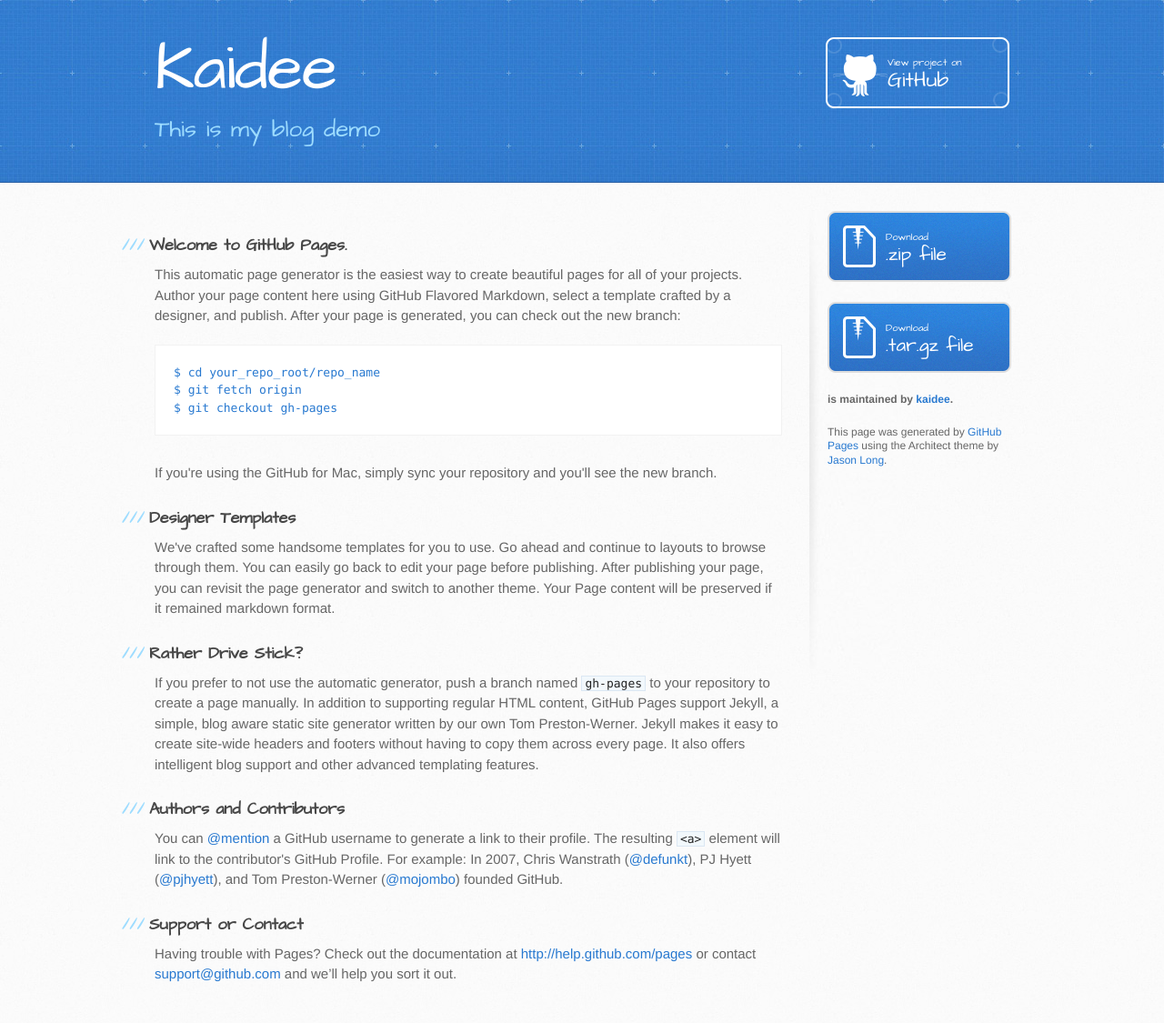
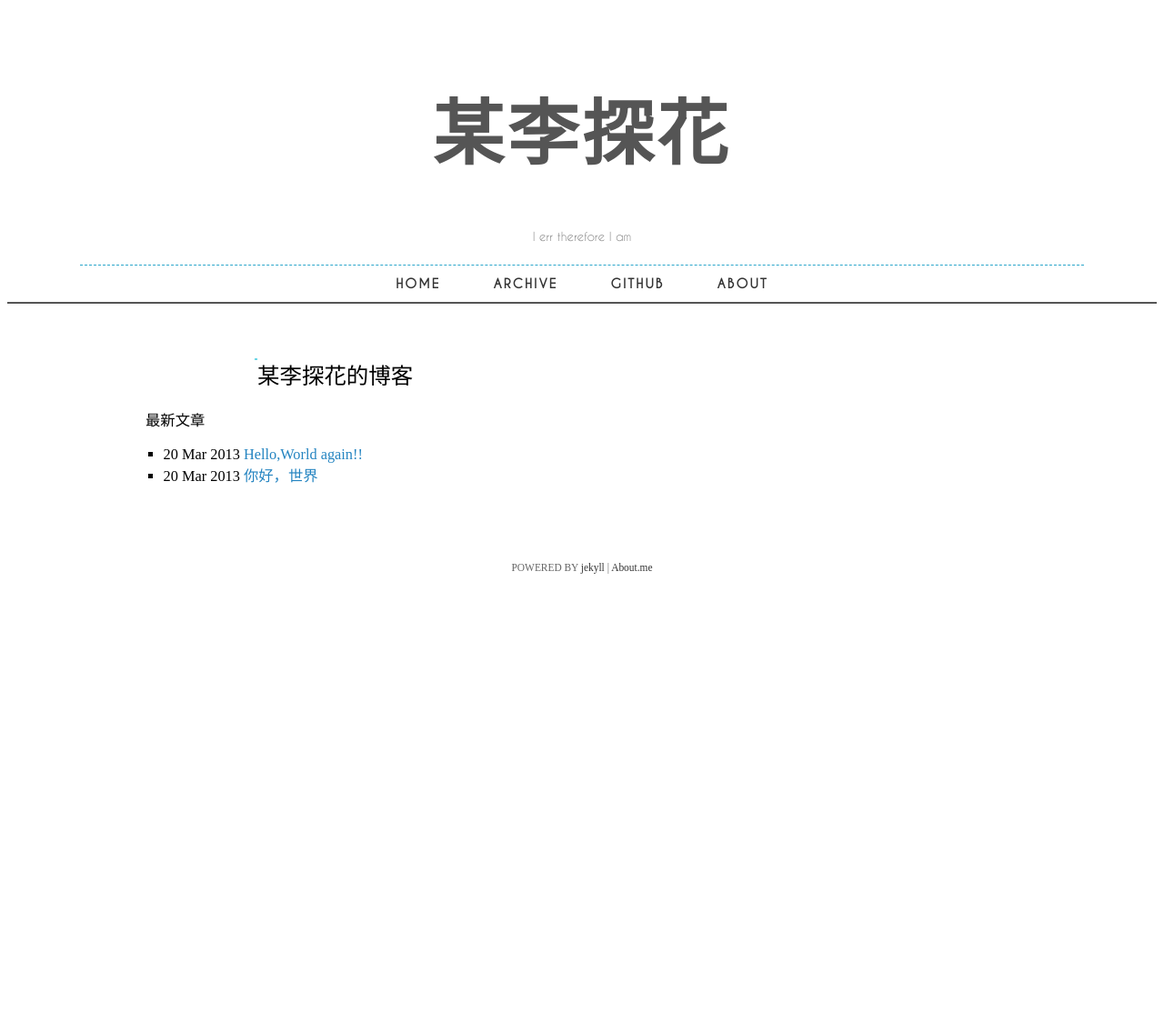
Before and after one commit to kaidee/kaidee.github.com, a Jekyll site: the page built from index.html, in a window 1280 px wide. Shown: the whole page at 91% size. Built offline with Jekyll 4.4.1, drawn with Linux system fonts in a browser that asks for light colours; after the commit the page ends 900 px from its top, so only the background shows below that.

Commit message:
have some change

```diff
--- a/index.html
+++ b/index.html
@@ -1,78 +1,11 @@
-<!DOCTYPE html>
-<html>
-  <head>
-    <meta charset='utf-8'>
-    <meta http-equiv="X-UA-Compatible" content="chrome=1">
-    <meta name="viewport" content="width=device-width, initial-scale=1, maximum-scale=1">
-    <link href='https://fonts.googleapis.com/css?family=Architects+Daughter' rel='stylesheet' type='text/css'>
-    <link rel="stylesheet" type="text/css" href="stylesheets/stylesheet.css" media="screen" />
-    <link rel="stylesheet" type="text/css" href="stylesheets/pygment_trac.css" media="screen" />
-    <link rel="stylesheet" type="text/css" href="stylesheets/print.css" media="print" />
-
-    <!--[if lt IE 9]>
-    <script src="//html5shiv.googlecode.com/svn/trunk/html5.js"></script>
-    <![endif]-->
-
-    <title>Kaidee by kaidee</title>
-  </head>
-
-  <body>
-    <header>
-      <div class="inner">
-        <h1>Kaidee</h1>
-        <h2>This is my blog demo</h2>
-        <a href="https://github.com/kaidee/kaidee" class="button"><small>View project on</small>GitHub</a>
-      </div>
-    </header>
-
-    <div id="content-wrapper">
-      <div class="inner clearfix">
-        <section id="main-content">
-          <h3>Welcome to GitHub Pages.</h3>
-
-<p>This automatic page generator is the easiest way to create beautiful pages for all of your projects. Author your page content here using GitHub Flavored Markdown, select a template crafted by a designer, and publish. After your page is generated, you can check out the new branch:</p>
-
-<pre><code>$ cd your_repo_root/repo_name
-$ git fetch origin
-$ git checkout gh-pages
-</code></pre>
-
-<p>If you're using the GitHub for Mac, simply sync your repository and you'll see the new branch.</p>
-
-<h3>Designer Templates</h3>
-
-<p>We've crafted some handsome templates for you to use. Go ahead and continue to layouts to browse through them. You can easily go back to edit your page before publishing. After publishing your page, you can revisit the page generator and switch to another theme. Your Page content will be preserved if it remained markdown format.</p>
-
-<h3>Rather Drive Stick?</h3>
-
-<p>If you prefer to not use the automatic generator, push a branch named <code>gh-pages</code> to your repository to create a page manually. In addition to supporting regular HTML content, GitHub Pages support Jekyll, a simple, blog aware static site generator written by our own Tom Preston-Werner. Jekyll makes it easy to create site-wide headers and footers without having to copy them across every page. It also offers intelligent blog support and other advanced templating features.</p>
-
-<h3>Authors and Contributors</h3>
-
-<p>You can <a href="https://github.com/blog/821" class="user-mention">@mention</a> a GitHub username to generate a link to their profile. The resulting <code>&lt;a&gt;</code> element will link to the contributor's GitHub Profile. For example: In 2007, Chris Wanstrath (<a href="https://github.com/defunkt" class="user-mention">@defunkt</a>), PJ Hyett (<a href="https://github.com/pjhyett" class="user-mention">@pjhyett</a>), and Tom Preston-Werner (<a href="https://github.com/mojombo" class="user-mention">@mojombo</a>) founded GitHub.</p>
-
-<h3>Support or Contact</h3>
-
-<p>Having trouble with Pages? Check out the documentation at <a href="http://help.github.com/pages">http://help.github.com/pages</a> or contact <a href="mailto:support@github.com">support@github.com</a> and we’ll help you sort it out.</p>
-        </section>
-
-        <aside id="sidebar">
-          <a href="https://github.com/kaidee/kaidee/zipball/master" class="button">
-            <small>Download</small>
-            .zip file
-          </a>
-          <a href="https://github.com/kaidee/kaidee/tarball/master" class="button">
-            <small>Download</small>
-            .tar.gz file
-          </a>
-
-          <p class="repo-owner"><a href="https://github.com/kaidee/kaidee"></a> is maintained by <a href="https://github.com/kaidee">kaidee</a>.</p>
-
-          <p>This page was generated by <a href="pages.github.com">GitHub Pages</a> using the Architect theme by <a href="http://twitter.com/jasonlong">Jason Long</a>.</p>
-        </aside>
-      </div>
-    </div>
-
-
-  </body>
-</html>
+---
+layout: default
+title: Kaidee's Blog
+---
+<h2>某李探花的博客</h2>
+<p>最新文章</p>
+<ul>
+  {% for post in site.posts %}
+    <li>{{ post.date | date_to_string }} <a href="{{ site.baseurl }}{{ post.url }}">{{ post.title }}</a></li>
+  {% endfor %}
+</ul>
```
Also changed, not shown: _layouts/posts.html (added, +51 -0 lines).
